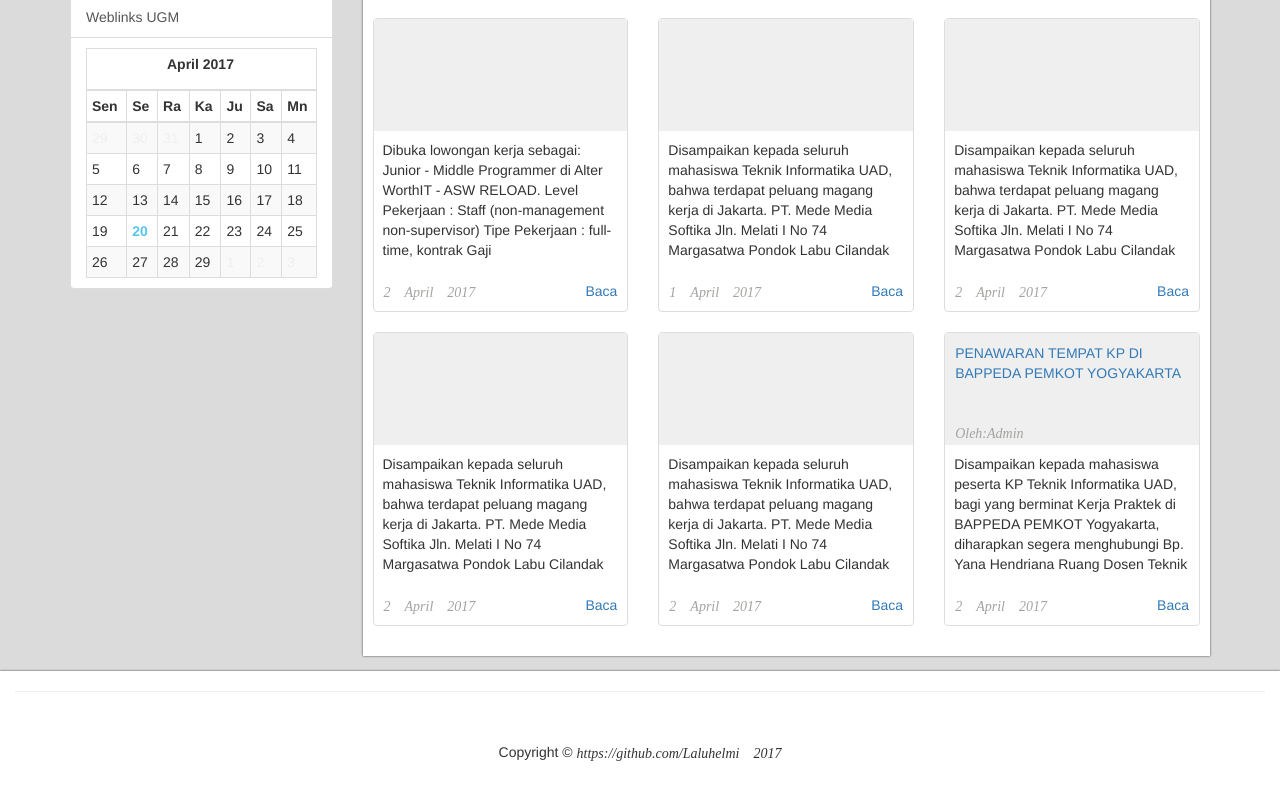
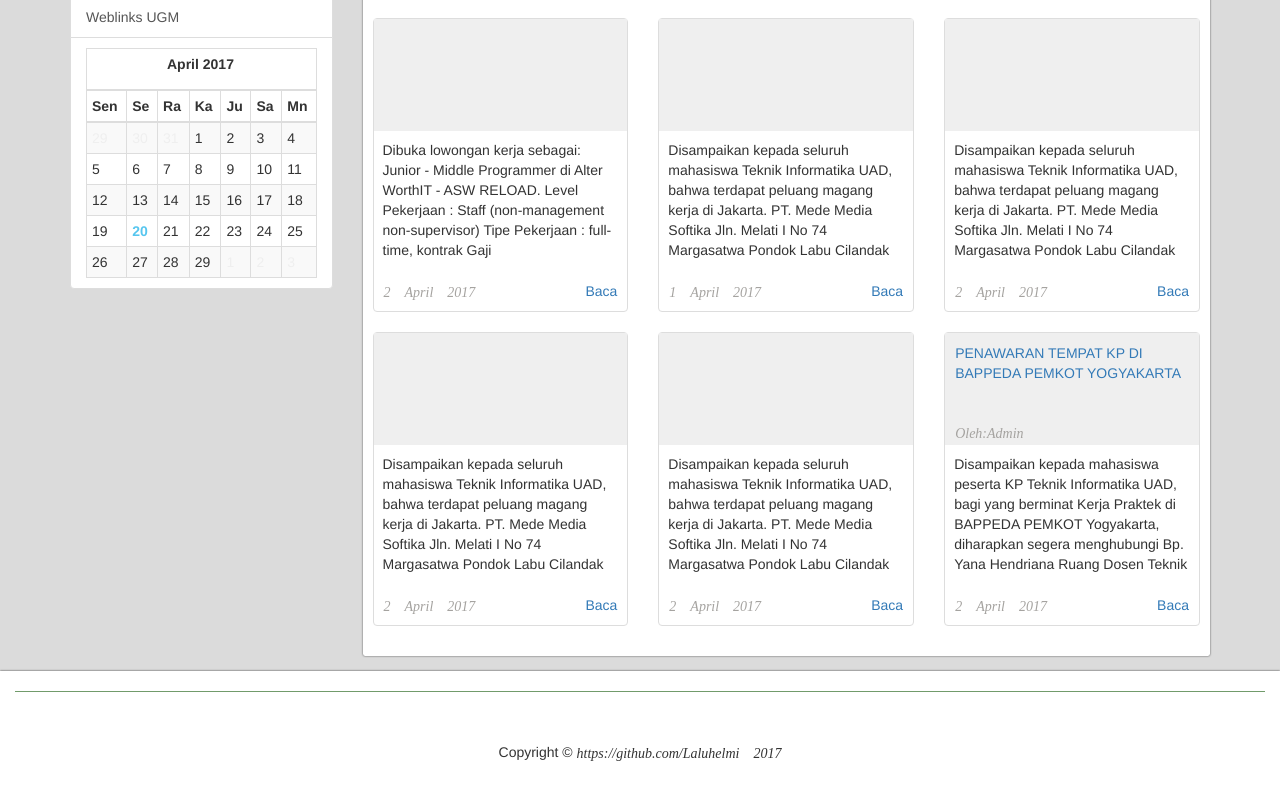
Before and after one commit to Laluhelmi/bootstrapdesign, a plain HTML site: page index.html in a window 1280 px wide. Shown: the part 624-1424 px from the top of the page. Drawn offline with Linux system fonts and the light colour scheme.

Commit message:
warna hr

```diff
--- a/index.html
+++ b/index.html
@@ -211,7 +211,9 @@
             <div class="col-md-9" >
               <div class="" style="-webkit-box-shadow: 0px 0px 2px 0px rgba(0,0,0,0.75);
                 -moz-box-shadow: 0px 0px 2px 0px rgba(0,0,0,0.75);
-                box-shadow: 0px 0px 2px 0px rgba(0,0,0,0.75);padding:10px;background-color:#ffffff">
+                box-shadow: 0px 0px 2px 0px rgba(0,0,0,0.75);padding:10px;background-color:#ffffff
+                ;border-radius:2.2px;
+                ">
                 <div class="row carousel-holder">
 
                     <div class="col-md-12">
@@ -365,7 +367,7 @@
     -webkit-box-shadow: 0px 0px 2px 0px rgba(0,0,0,0.75);
 -moz-box-shadow: 0px 0px 2px 0px rgba(0,0,0,0.75);
 box-shadow: 0px 0px 2px 0px rgba(0,0,0,0.75);">
-        <hr>
+        <hr style=" border-top: 1px solid #719b6b">
         <!-- Footer -->
         <footer style="">
             <div class="row" >
```
